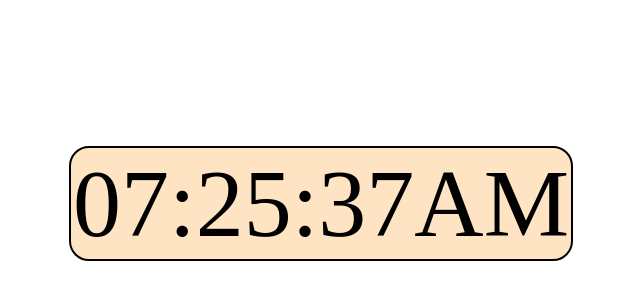
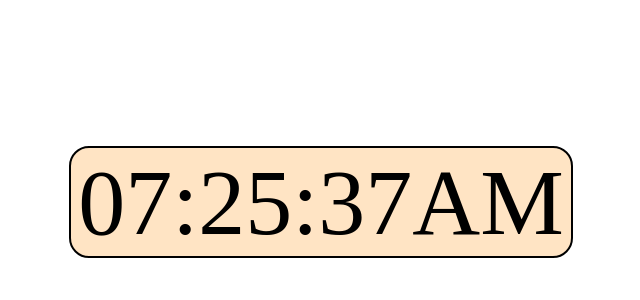
Before and after one commit to Aliyu141/Digital-clock, a plain HTML site: page index.html in a window 1280 px wide. Shown: the part 54-354 px from the top of the page, without its empty margins (139-779 px from the left). Drawn offline with Linux system fonts and the light colour scheme.

Commit message:
Update style.css

```diff
--- a/style.css
+++ b/style.css
@@ -1,7 +1,7 @@
 
 
 #clock {
-    font-size: 96px;
+    font-size: 94px;
     width: 500px;
     margin: 200px;
     text-align: center;
```
